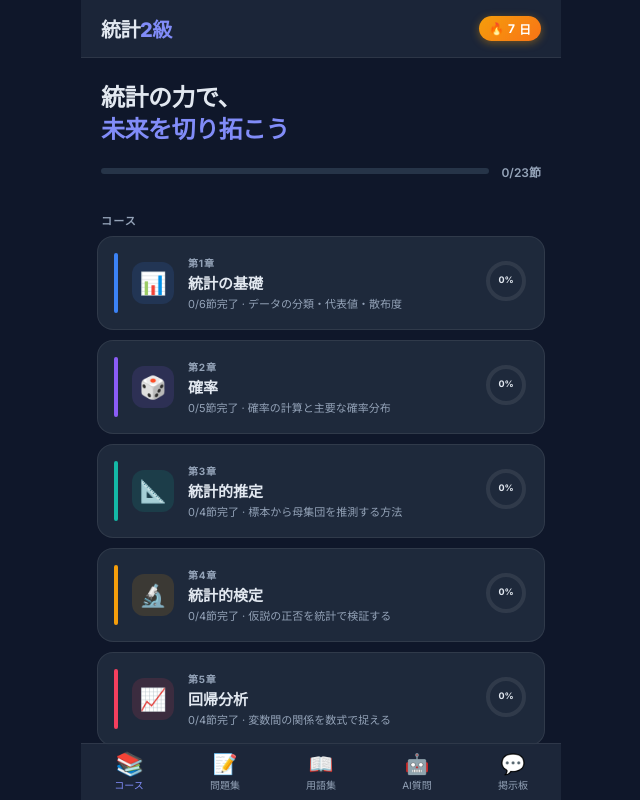
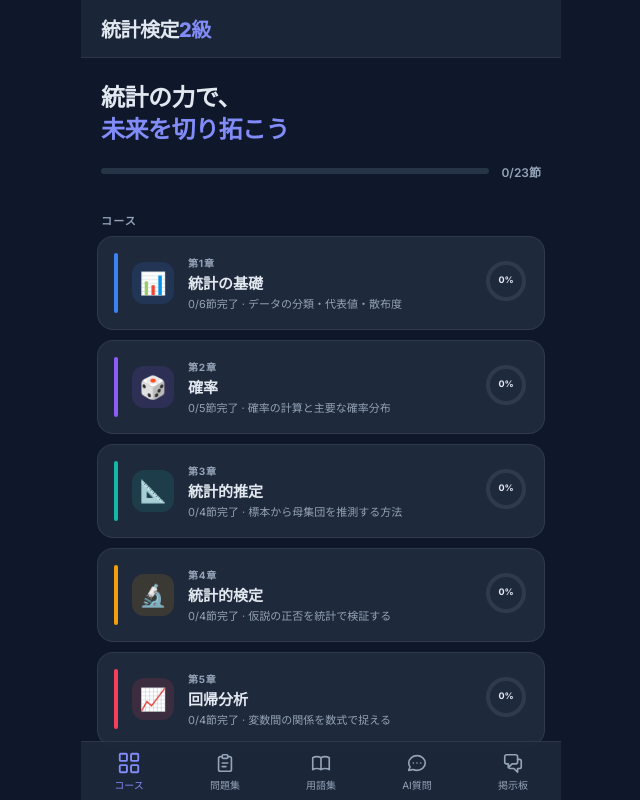
Before and after one commit to thxnassu-netizen/tokei-kentei, a website: page public/index.html in a window 1280 px wide. Shown: the whole page, without its empty margins (319-959 px from the left). Drawn offline with nearby package versions, Linux system fonts and the light colour scheme.

Commit message:
UI改善：掲示板スクロール修正・SVGナビアイコン・ヘッダー簡略化・アイコン統一

```diff
--- a/public/index.html
+++ b/public/index.html
@@ -54,9 +54,9 @@ html, body { height: 100%; background: var(--bg); color: var(--text); font-famil
   font-size: 10px; font-family: inherit; cursor: pointer;
   transition: color 0.2s; gap: 3px;
 }
-.nav-btn .nav-icon { font-size: 20px; line-height: 1; transition: transform 0.2s; }
+.nav-btn .nav-icon { width: 22px; height: 22px; transition: transform 0.2s; display: block; }
 .nav-btn.active { color: var(--accent2); }
-.nav-btn.active .nav-icon { transform: scale(1.15); }
+.nav-btn.active .nav-icon { transform: scale(1.12); }
 
 /* Page animations */
 .page { display: none; min-height: 100%; }
@@ -83,13 +83,6 @@ html, body { height: 100%; background: var(--bg); color: var(--text); font-famil
 }
 .app-logo { font-size: 20px; font-weight: 800; letter-spacing: -0.5px; color: var(--text); }
 .app-logo span { color: var(--accent2); }
-.streak-badge {
-  background: linear-gradient(135deg, #f59e0b, #f97316);
-  color: #fff; font-size: 12px; font-weight: 700;
-  padding: 4px 10px; border-radius: 20px;
-  display: flex; align-items: center; gap: 4px;
-  box-shadow: 0 2px 8px rgba(245,158,11,0.4);
-}
 
 /* Hero section */
 .hero { padding: 24px 20px 16px; }
@@ -465,8 +458,7 @@ strong { color: #e2e8f0; }
     <!-- pg-home -->
     <div class="page" id="pg-home">
       <div class="app-header">
-        <div class="app-logo">統計<span>2級</span></div>
-        <div class="streak-badge">🔥 <span id="streak-num">7</span>日</div>
+        <div class="app-logo">統計検定<span>2級</span></div>
       </div>
       <div class="hero">
         <div class="hero-text">統計の力で、<br><span>未来を切り拓こう</span></div>
@@ -512,7 +504,7 @@ strong { color: #e2e8f0; }
     <!-- pg-quiz -->
     <div class="page" id="pg-quiz">
       <div class="pg-title-header">
-        <div class="pg-title">📝 問題集</div>
+        <div class="pg-title">問題集</div>
         <div class="pg-subtitle">知識を問題で確かめよう</div>
       </div>
       <div class="quiz-wrap">
@@ -528,7 +520,7 @@ strong { color: #e2e8f0; }
     <!-- pg-glossary -->
     <div class="page" id="pg-glossary">
       <div class="pg-title-header">
-        <div class="pg-title">📖 用語集</div>
+        <div class="pg-title">用語集</div>
         <div class="pg-subtitle">統計の重要キーワードを確認</div>
       </div>
       <div class="search-wrap">
@@ -543,7 +535,7 @@ strong { color: #e2e8f0; }
     <!-- pg-ai -->
     <div class="page" id="pg-ai">
       <div class="pg-title-header">
-        <div class="pg-title">🤖 AI質問</div>
+        <div class="pg-title">AI質問</div>
         <div class="pg-subtitle">わからないことを何でも聞こう</div>
       </div>
       <div class="chat-area" id="chat-area"></div>
@@ -553,12 +545,11 @@ strong { color: #e2e8f0; }
         <button class="chat-send" onclick="sendChat()">➤</button>
       </div>
     </div>
-  </div>
 
     <!-- pg-board -->
     <div class="page" id="pg-board">
       <div class="pg-title-header">
-        <div class="pg-title">💬 みんなの掲示板</div>
+        <div class="pg-title">掲示板</div>
         <div class="pg-subtitle">疑問・情報をシェアして一緒に合格を目指そう</div>
       </div>
 
@@ -592,23 +583,37 @@ strong { color: #e2e8f0; }
         <div class="bb-loading">読み込み中...</div>
       </div>
     </div>
+  </div><!-- /content -->
 
   <!-- Bottom Nav -->
   <nav id="bottom-nav">
     <button class="nav-btn active" id="nb-course" onclick="navTab('course')">
-      <span class="nav-icon">📚</span>コース
+      <svg class="nav-icon" viewBox="0 0 24 24" fill="none" stroke="currentColor" stroke-width="1.8" stroke-linecap="round" stroke-linejoin="round">
+        <rect x="3" y="3" width="7" height="7" rx="1"/><rect x="14" y="3" width="7" height="7" rx="1"/>
+        <rect x="3" y="14" width="7" height="7" rx="1"/><rect x="14" y="14" width="7" height="7" rx="1"/>
+      </svg>コース
     </button>
     <button class="nav-btn" id="nb-quiz" onclick="navTab('quiz')">
-      <span class="nav-icon">📝</span>問題集
+      <svg class="nav-icon" viewBox="0 0 24 24" fill="none" stroke="currentColor" stroke-width="1.8" stroke-linecap="round" stroke-linejoin="round">
+        <path d="M9 5H7a2 2 0 00-2 2v12a2 2 0 002 2h10a2 2 0 002-2V7a2 2 0 00-2-2h-2"/>
+        <rect x="9" y="3" width="6" height="4" rx="1"/><path d="M9 12h6M9 16h4"/>
+      </svg>問題集
     </button>
     <button class="nav-btn" id="nb-glossary" onclick="navTab('glossary')">
-      <span class="nav-icon">📖</span>用語集
+      <svg class="nav-icon" viewBox="0 0 24 24" fill="none" stroke="currentColor" stroke-width="1.8" stroke-linecap="round" stroke-linejoin="round">
+        <path d="M12 6.253v13m0-13C10.832 5.477 9.246 5 7.5 5S4.168 5.477 3 6.253v13C4.168 18.477 5.754 18 7.5 18s3.332.477 4.5 1.253m0-13C13.168 5.477 14.754 5 16.5 5c1.747 0 3.332.477 4.5 1.253v13C19.832 18.477 18.247 18 16.5 18c-1.746 0-3.332.477-4.5 1.253"/>
+      </svg>用語集
     </button>
     <button class="nav-btn" id="nb-ai" onclick="navTab('ai')">
-      <span class="nav-icon">🤖</span>AI質問
+      <svg class="nav-icon" viewBox="0 0 24 24" fill="none" stroke="currentColor" stroke-width="1.8" stroke-linecap="round" stroke-linejoin="round">
+        <path d="M8 12h.01M12 12h.01M16 12h.01M21 12c0 4.418-4.03 8-9 8a9.863 9.863 0 01-4.255-.949L3 20l1.395-3.72C3.512 15.042 3 13.574 3 12c0-4.418 4.03-8 9-8s9 3.582 9 8z"/>
+      </svg>AI質問
     </button>
     <button class="nav-btn" id="nb-board" onclick="navTab('board')">
-      <span class="nav-icon">💬</span>掲示板
+      <svg class="nav-icon" viewBox="0 0 24 24" fill="none" stroke="currentColor" stroke-width="1.8" stroke-linecap="round" stroke-linejoin="round">
+        <path d="M17 8h2a2 2 0 012 2v6a2 2 0 01-2 2h-2v4l-4-4H9a2 2 0 01-2-2v-1"/>
+        <path d="M15 3H5a2 2 0 00-2 2v6a2 2 0 002 2h2v4l4-4h4a2 2 0 002-2V5a2 2 0 00-2-2z"/>
+      </svg>掲示板
     </button>
   </nav>
 </div>
@@ -1248,38 +1253,38 @@ function renderLesson() {
   html+='<div class="lesson-text">'+a.body+'</div>';
   if(a.formula) {
     html+='<div class="block block-formula">';
-    html+='<div class="block-formula-label">📐 公式</div>';
+    html+='<div class="block-formula-label">FORMULA</div>';
     html+='<div class="block-formula-text">'+a.formula+'</div>';
     html+='</div>';
   }
   if(a.points && a.points.length) {
     html+='<div class="block block-points">';
-    html+='<div class="block-points-label">✓ ポイント</div>';
+    html+='<div class="block-points-label">KEY POINTS</div>';
     html+='<ul>';
     a.points.forEach(function(pt){ html+='<li>'+pt+'</li>'; });
     html+='</ul></div>';
   }
   if(a.example) {
     html+='<div class="block block-example">';
-    html+='<div class="block-example-label">📊 例題・具体例</div>';
+    html+='<div class="block-example-label">EXAMPLE</div>';
     html+='<div class="block-example-text">'+a.example+'</div>';
     html+='</div>';
   }
   if(a.misconception) {
     html+='<div class="block block-misconception">';
-    html+='<div class="block-misconception-label">⚠ よくある誤解</div>';
+    html+='<div class="block-misconception-label">WATCH OUT</div>';
     html+='<div class="block-misconception-text">'+a.misconception+'</div>';
     html+='</div>';
   }
   if(a.teacherComment) {
     html+='<div class="block block-teacher">';
-    html+='<div class="block-teacher-label">💡 先生のコメント</div>';
+    html+='<div class="block-teacher-label">INSIGHT</div>';
     html+='<div class="block-teacher-text">'+a.teacherComment+'</div>';
     html+='</div>';
   }
   if(a.checkQuestion) {
     html+='<div class="block-check">';
-    html+='<div class="block-check-label">🎯 確認問題</div>';
+    html+='<div class="block-check-label">CHECK</div>';
     html+='<div class="block-check-q">'+a.checkQuestion.q+'</div>';
     html+='<button class="reveal-btn" onclick="revealAnswer(this)">答えを見る</button>';
     html+='<div class="check-answer" id="check-ans">';
```
